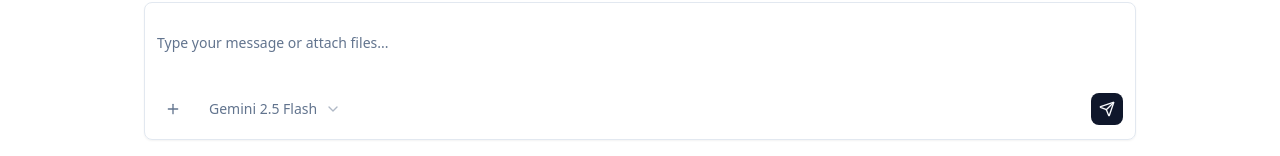
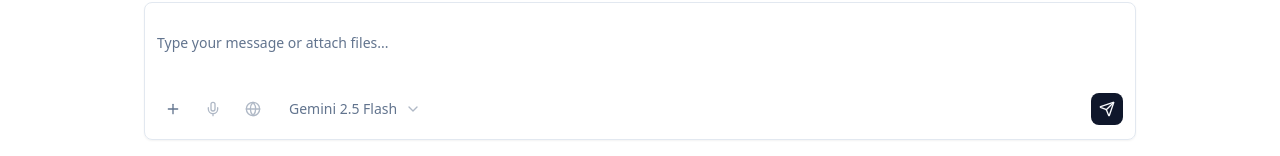
Before and after one commit to sanju1098/chatuuu, a Next.js app: page / in a window 1280 px wide. Shown: the part 641-797 px from the top of the page. Built offline with nearby package versions, Linux system fonts and the light colour scheme.

Commit message:
Added Mic and Web Search Icon

```diff
--- a/src/app/page.tsx
+++ b/src/app/page.tsx
@@ -287,13 +287,13 @@ const ChatUIPage = () => {
                   </PromptInputActionMenuContent>
                 </PromptInputActionMenu>
 
-                {/* <PromptInputButton variant="ghost">
+                <PromptInputButton variant="ghost" disabled>
                   <MicIcon size={16} />
                 </PromptInputButton>
 
-                <PromptInputButton variant="ghost">
+                <PromptInputButton variant="ghost" disabled>
                   <GlobeIcon size={16} />
-                </PromptInputButton> */}
+                </PromptInputButton>
 
                 <PromptInputModelSelect onValueChange={setModel} value={model}>
                   <PromptInputModelSelectTrigger>
--- a/src/components/ai-elements/prompt-input.tsx
+++ b/src/components/ai-elements/prompt-input.tsx
@@ -385,7 +385,7 @@ export const PromptInputActionAddAttachments = ({
     <DropdownMenuItem
       {...props}
       onSelect={(e) => {
-        e.preventDefault();
+        // e.preventDefault();
         attachments.openFileDialog();
       }}
     >
```
